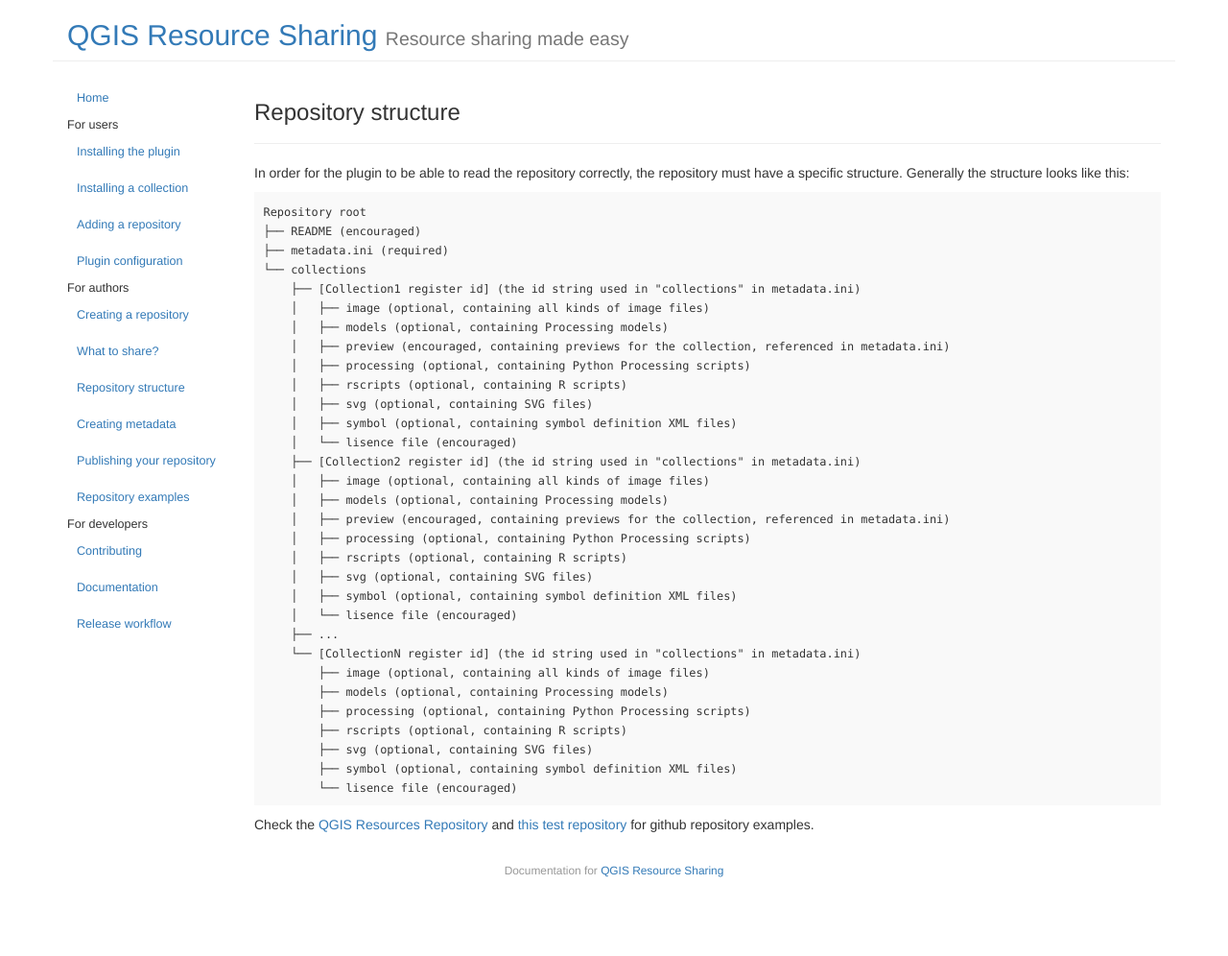
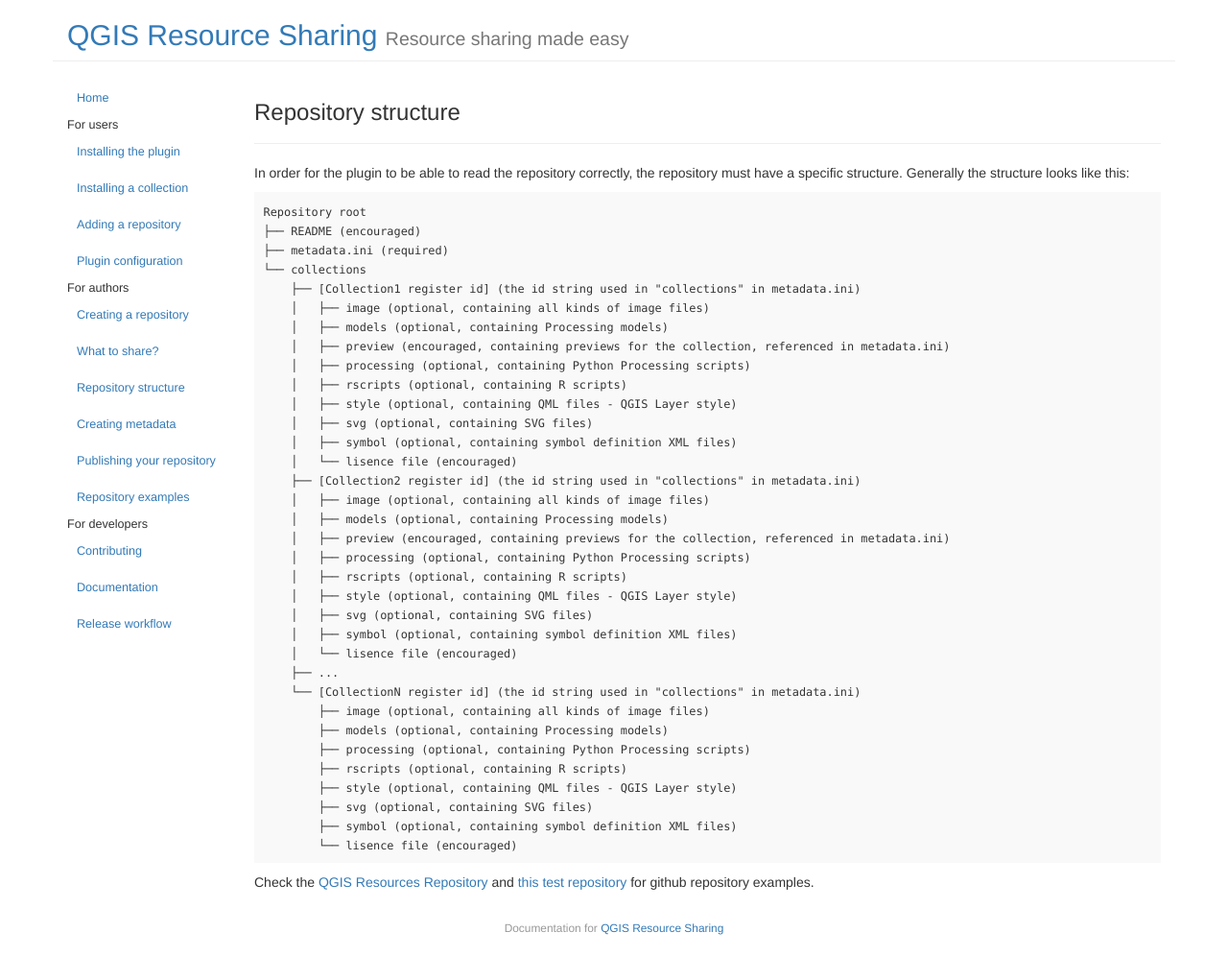
Before and after one commit to QGIS-Contribution/QGIS-ResourceSharing, a Jekyll site: the page built from _posts/2016-07-22-repository-structure.md, in a window 1280 px wide. Shown: the whole page at 96% size. Built offline with Jekyll 4.4.1, drawn with Linux system fonts in a browser that asks for light colours; before the commit the page ends 936 px from its top, so only the background shows below that.

Commit message:
Update 2016-07-22-repository-structure.md

```diff
--- a/_posts/2016-07-22-repository-structure.md
+++ b/_posts/2016-07-22-repository-structure.md
@@ -20,6 +20,7 @@
         │   ├── preview (encouraged, containing previews for the collection, referenced in metadata.ini)
         │   ├── processing (optional, containing Python Processing scripts)
         │   ├── rscripts (optional, containing R scripts)
+        │   ├── style (optional, containing QML files - QGIS Layer style)
         │   ├── svg (optional, containing SVG files)
         │   ├── symbol (optional, containing symbol definition XML files)
         │   └── lisence file (encouraged)
@@ -29,6 +30,7 @@
         │   ├── preview (encouraged, containing previews for the collection, referenced in metadata.ini)
         │   ├── processing (optional, containing Python Processing scripts)
         │   ├── rscripts (optional, containing R scripts)
+        │   ├── style (optional, containing QML files - QGIS Layer style)
         │   ├── svg (optional, containing SVG files)
         │   ├── symbol (optional, containing symbol definition XML files)
         │   └── lisence file (encouraged)
@@ -38,6 +40,7 @@
             ├── models (optional, containing Processing models)
             ├── processing (optional, containing Python Processing scripts)
             ├── rscripts (optional, containing R scripts)
+            ├── style (optional, containing QML files - QGIS Layer style)
             ├── svg (optional, containing SVG files)
             ├── symbol (optional, containing symbol definition XML files)
             └── lisence file (encouraged)
```
